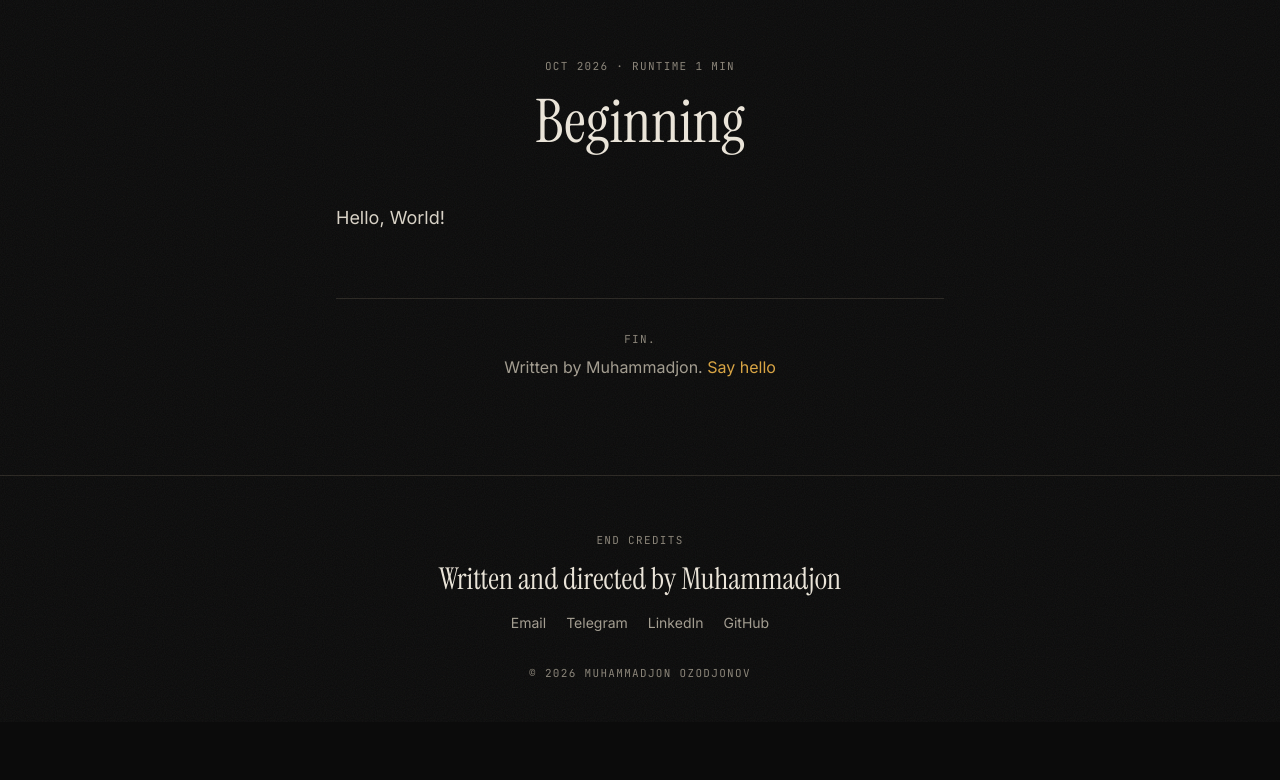
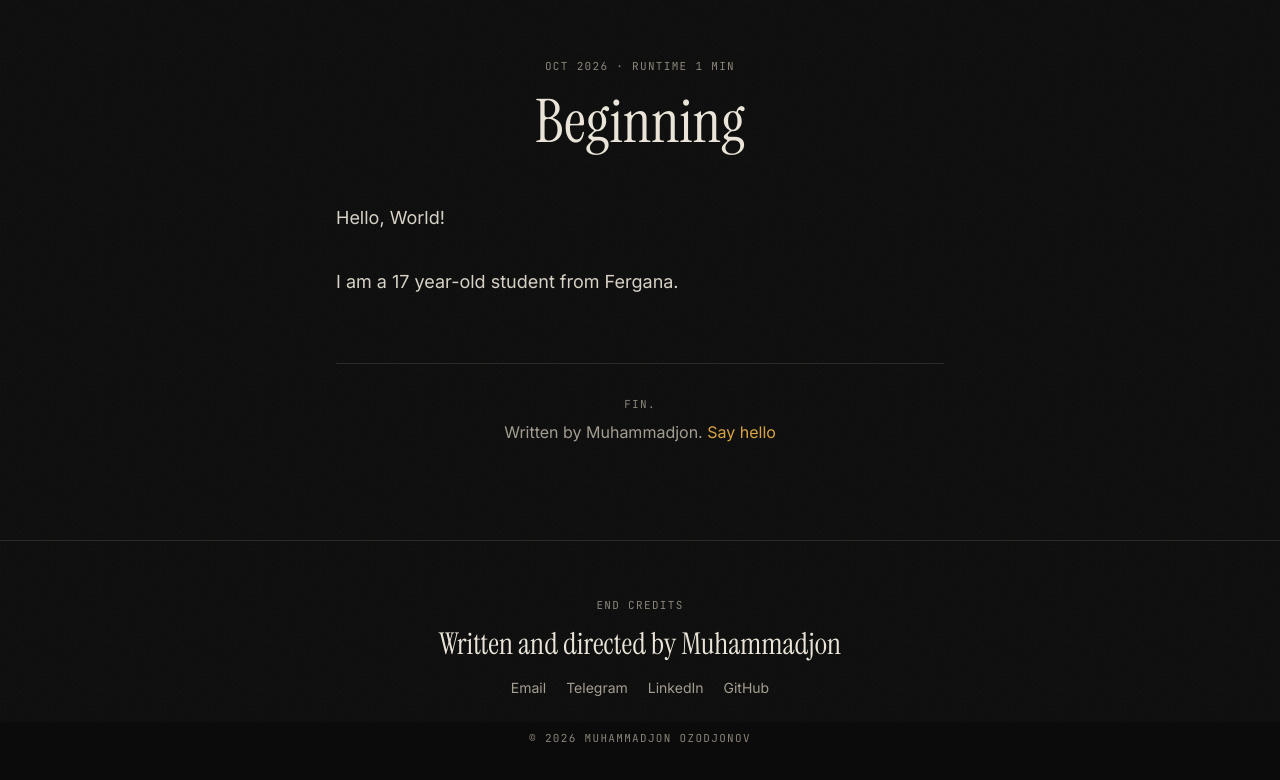
Before and after one commit to SoleSergeant/ozodjonov, an Astro site: page /blog/beginning in a window 1280 px wide. Shown: the part 78-858 px from the top of the page. Before the commit the page ends 815 px from the top, so only its background shows below. Built offline with nearby package versions, Linux system fonts and the light colour scheme; Astro itself is replaced by a stand-in of ours.

Commit message:
Update src/content/blog/beginning

```diff
--- a/src/content/blog/beginning.md
+++ b/src/content/blog/beginning.md
@@ -4,4 +4,6 @@ date: 2026-10-05
 tags: []
 draft: false
 ---
-Hello, World!
+Hello, World!\
+\
+I am a 17 year-old student from Fergana.
```
